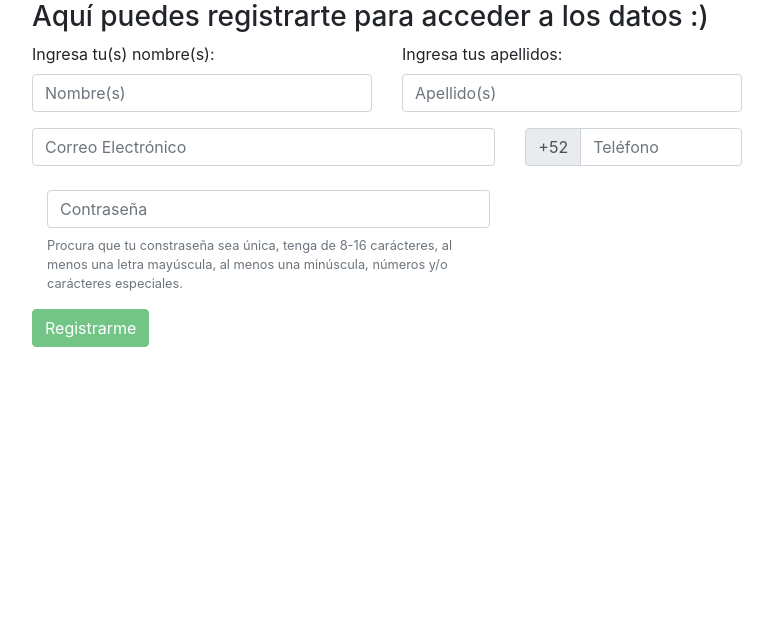
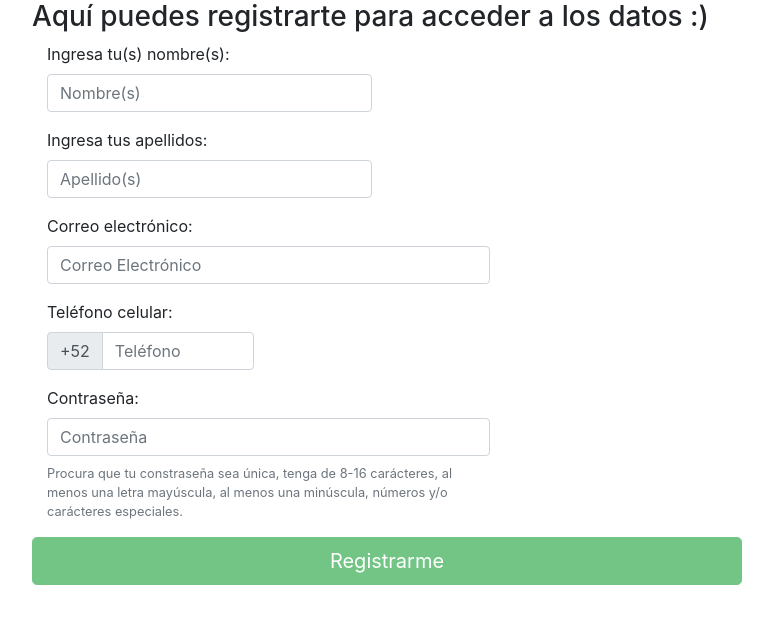
Before and after one commit to HernanCamacho/ingenia-client, an Angular app: page /registro in a window 1280 px wide. Shown: the top 624 px of the page, without its empty margins (68-841 px from the left). Built offline with nearby package versions, Linux system fonts and the light colour scheme.

Commit message:
updated register

```diff
--- a/src/app/components/login/login.component.html
+++ b/src/app/components/login/login.component.html
@@ -0,0 +1 @@
+<h1>Entrar</h1>
--- a/src/app/components/register/register.component.html
+++ b/src/app/components/register/register.component.html
@@ -2,8 +2,7 @@
     <div class="container">
         <div class="col-lg-8 form">
             <h3>{{title}}</h3>
-            <form #registerForm="ngForm" (ngSubmit)="registerUser(registerForm)">
-                <div class="row">
+            <form #registerForm="ngForm" (ngSubmit)="register(registerForm)">
                     <div class="form-group col-lg-6">
                         <label>Ingresa tu(s) nombre(s):</label>
                         <input type="text" name="name" #name="ngModel" [(ngModel)]="user.name" class="form-control" aria-describedby="firstNameHelp" placeholder="Nombre(s)" pattern=".{5,}" required>
@@ -15,13 +14,13 @@
                         <input type="text" name="surname" #surname="ngModel" [(ngModel)]="user.surname" class="form-control" aria-describedby="lastNameHelp" placeholder="Apellido(s)" pattern=".{5,}" required>
                         <small class="form-text text-muted" *ngIf="!surname.valid && surname.touched">Necesitamos conocer tus apellidos.</small>
                     </div>
-                </div>
-                <div class="row">
                     <div class="form-group col-lg-8">
+                        <label>Correo electrónico:</label>
                         <input type="email" name="email" #email="ngModel" [(ngModel)]="user.email" class="form-control" aria-describedby="emailHelp" placeholder="Correo Electrónico" pattern="[a-z0-9._%+-]+@[a-z0-9.-]+\.[a-z]{2,4}$" required>
                         <small class="form-text text-muted" *ngIf="!email.valid && email.touched">Nunca compartiremos tu correo electrónico con nadie más.</small>
                     </div>
                     <div class="form-group col-lg-4">
+                        <label>Teléfono celular:</label>
                         <div class="input-group mb-2">
                             <div class="input-group-prepend">
                                 <div class="input-group-text">+52</div>
@@ -30,15 +29,15 @@
                         </div>
                         <small class="form-text text-muted" *ngIf="!phone_number.valid && phone_number.touched">Escribe tu número telefónico con lada.</small>
                     </div>
-                </div>
                 <div class="form-group col-lg-8">
+                    <label>Contraseña:</label>
                     <div class="input-group mb-2">
                         <input type="password" name="password" #password="ngModel" [(ngModel)]="user.password" class="form-control" aria-describedby="passwordHelp" placeholder="Contraseña" pattern="(?=^.{8,16}$)((?=.*\d)|(?=.*\W+))(?![.\n])(?=.*[A-Z])(?=.*[a-z]).*$" required>
                     </div>
                     <small class="form-text text-muted" *ngIf="!password.valid">Procura que tu constraseña sea única, tenga de 8-16 carácteres, al menos una letra mayúscula, al menos una minúscula, números y/o carácteres especiales.</small>
                     <!-- <small class="form-text text-muted" *ngIf="!password.valid && password.touched">Tus datos estarán seguros.</small> -->
                 </div>
-                <input type="submit" value="Registrarme" class="btn btn-success btn-form" [disabled]="!registerForm.form.valid"/>
+                <input type="submit" value="Registrarme" class="btn btn-success btn-form btn-lg btn-block" [disabled]="!registerForm.form.valid"/>
             </form>
         </div>
     </div>
--- a/src/app/components/register/register.component.ts
+++ b/src/app/components/register/register.component.ts
@@ -31,14 +31,11 @@ export class RegisterComponent implements OnInit {
     register(form) {
         this._userService.register(this.user).subscribe(
             response => {
-                if(response && response.data.token){
-                    this.token = response.data.token;
-                    this.identity = response.data.user;
-                    if(this._userService.persistData(this.token, this.identity)){
-                        this._router.navigate(['/home']);
+                if(response){
+                    if(response.message){
+                        this.title = response.message;
                     }else{
-                        this.status = true;
-                        console.log('Error en la persistencia de datos');
+                        this._router.navigate(['/login']);
                     }
                 }
             }, error => {
--- a/src/app/services/user.service.ts
+++ b/src/app/services/user.service.ts
@@ -18,7 +18,7 @@ export class UserService{
         let params = JSON.stringify(user);
         let headers = new HttpHeaders().set('Content-Type', 'application/json');
 
-        return this._http.post(this.url+'users', params, {headers: headers});
+        return this._http.post(this.url+'register', params, {headers: headers});
     }
 
     login(user): Observable<any>{
```
